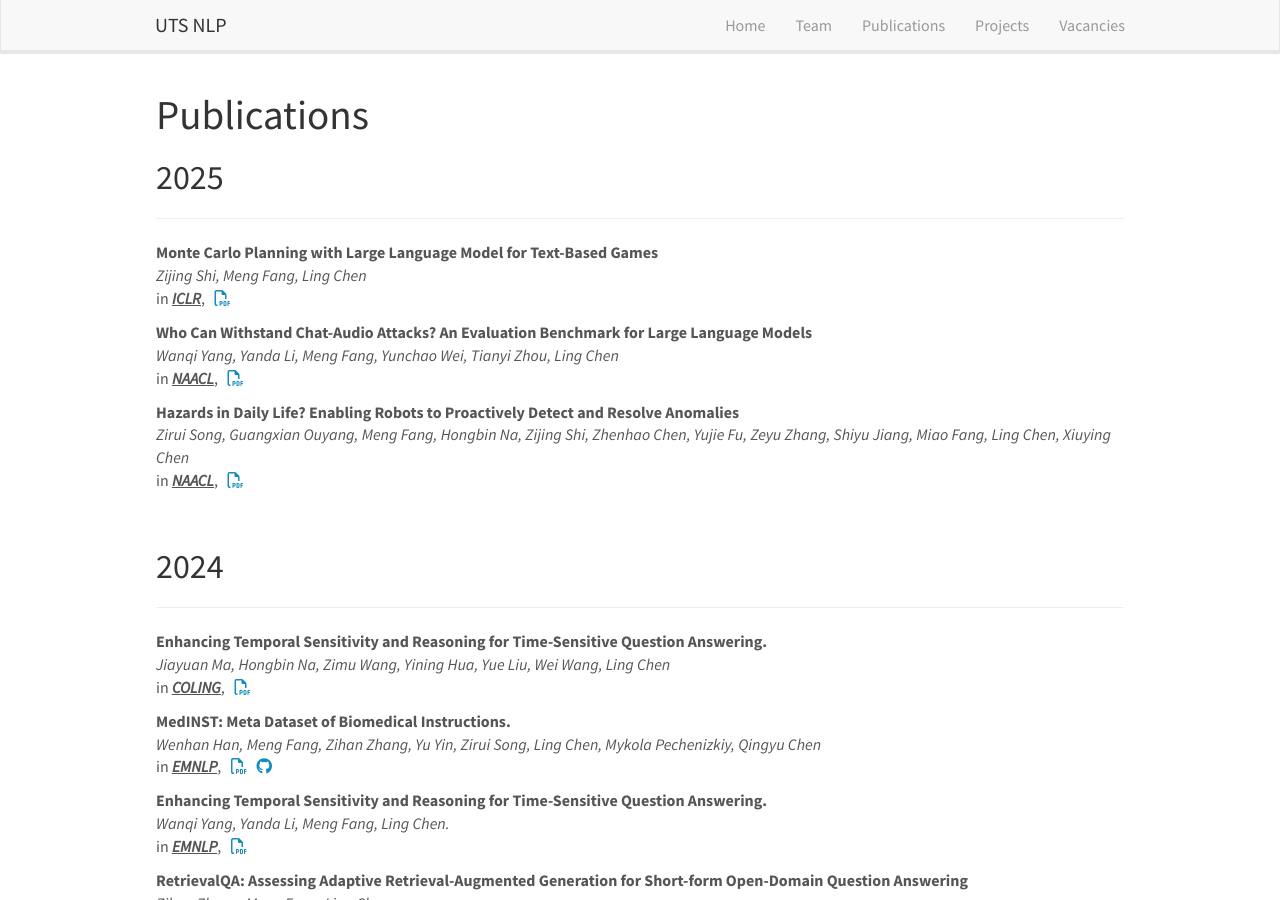
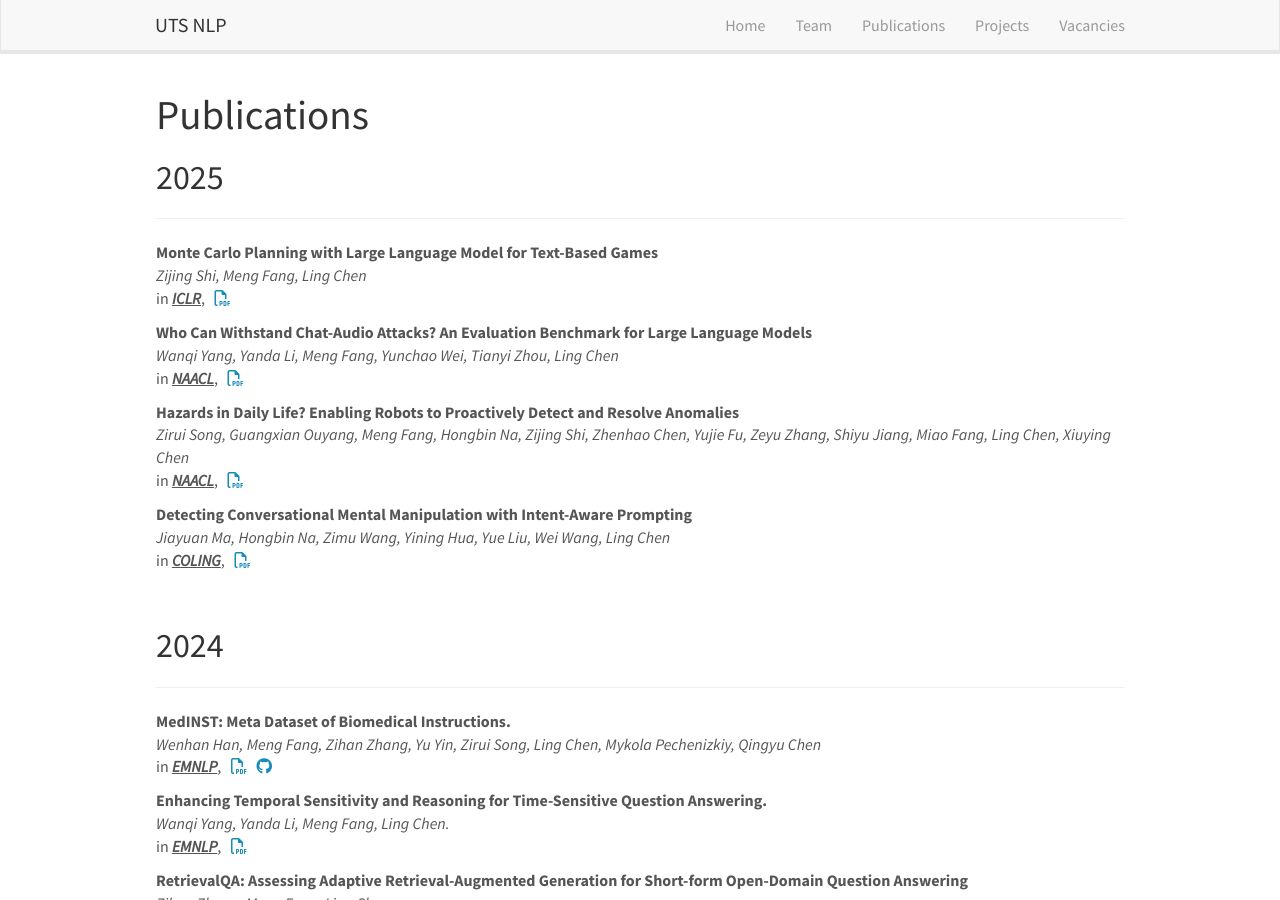
Before and after one commit to utsnlp/utsnlp.github.io, a Jekyll site: the page built from _pages/publications.md, in a window 1280 px wide and 900 px high. Built offline with Jekyll 4.4.1, drawn with Linux system fonts in a browser that asks for light colours; nearby versions of some CDN libraries.

Commit message:
Update publist.yml

```diff
--- a/_data/publist.yml
+++ b/_data/publist.yml
@@ -34,8 +34,8 @@
 
 
 
-- title: "Enhancing Temporal Sensitivity and Reasoning for Time-Sensitive Question Answering."
-  year: 2024
+- title: "Detecting Conversational Mental Manipulation with Intent-Aware Prompting"
+  year: 2025
   authors: Jiayuan Ma, Hongbin Na, Zimu Wang, Yining Hua, Yue Liu, Wei Wang, Ling Chen
   venue: COLING
   link:
```
